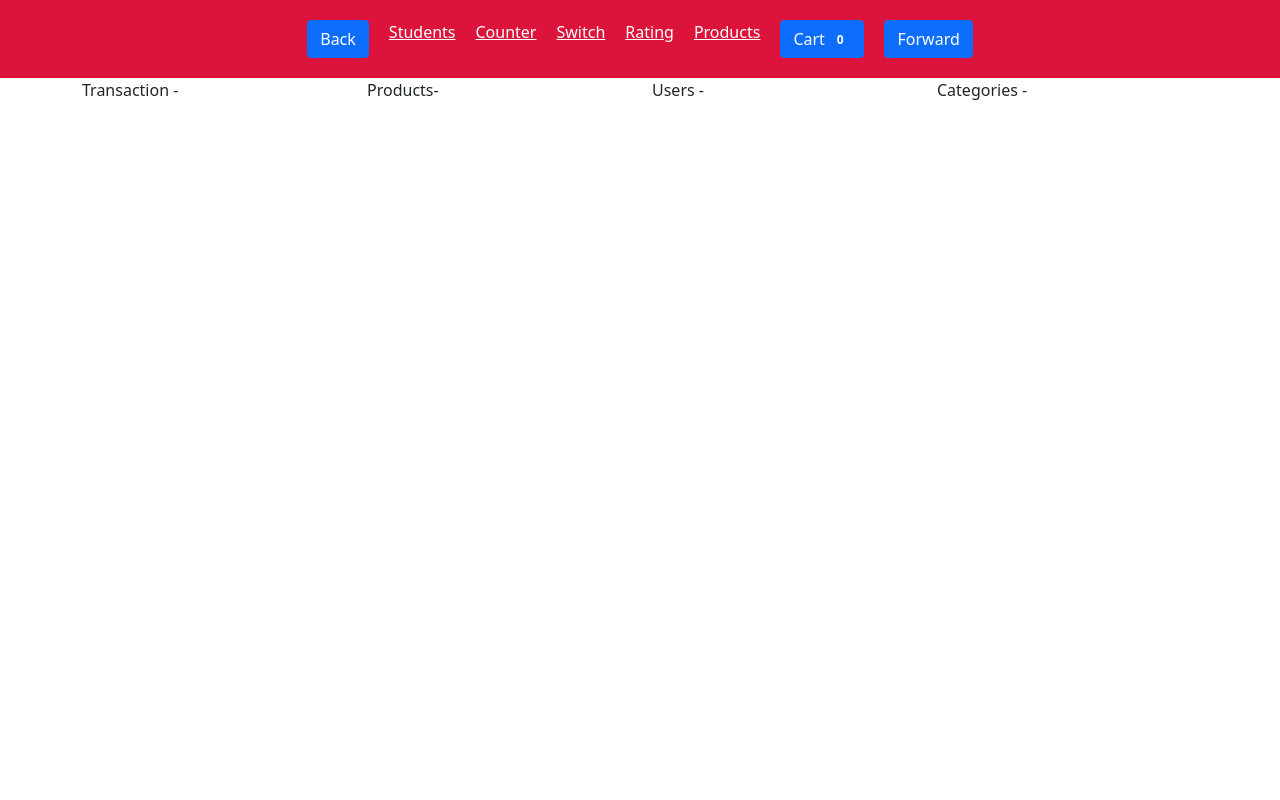
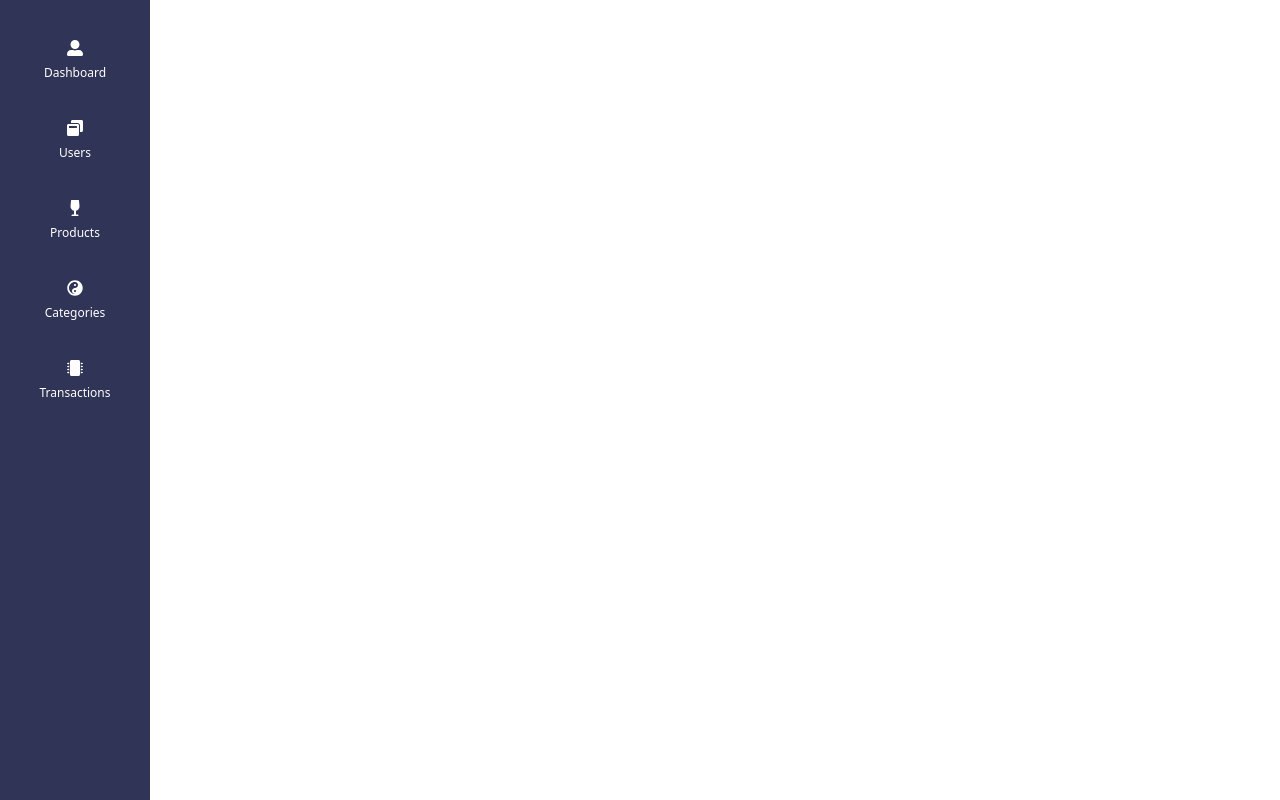
Before and after one commit to nikita8847/react815, a React (Vite) app: page /dashboard in a window 1280 px wide. Built offline with nearby package versions, Linux system fonts and the light colour scheme; no server answers.

Commit message:
Dashboar implementation

```diff
--- a/src/App.jsx
+++ b/src/App.jsx
@@ -25,6 +25,7 @@ import {
   Legend,
 } from "chart.js";
 import Dashboard from "./screens/Dashboard";
+import Sidebar from "./components/sidebar/Sidebar";
 
 export const data = {
   labels: ["January", "February", "March", "April", "May", "June", "July"],
@@ -68,25 +69,14 @@ function App() {
   return (
     <div>
       <CartContext.Provider value={{ cart, setCart }}>
-        <Navbar />
         <Routes>
-          <Route path="/rating" element={<Rating />} />
-          <Route path="/counter" element={<Counter />} />
-          <Route path="/dashboard" element={<Dashboard />} />
-          <Route path="/switch" element={<Switch />} />
-          <Route path="/products">
-            <Route index element={<Products />} />
-            <Route path="new" element={<ProductForm />} />
-            <Route path="new/:id" element={<ProductForm />} />
+          <Route path="/dashboard">
+            <Route index element={<Dashboard />} />
+            <Route path="users" element={<Students />} />
+            <Route path="categories" element={<Switch />} />
+            <Route path="products" element={<Products />} />
+            <Route path="transactions" element={<Counter />} />
           </Route>
-
-          <Route path="/students">
-            <Route index element={<Students />} />
-            <Route path="tasks" element={<Tasks />} />
-            <Route path="single/:id/:loc" element={<Student />} />
-          </Route>
-
-          <Route path="/*" element={<Page404 />} />
         </Routes>
       </CartContext.Provider>
     </div>
--- /dev/null
+++ b/src/components/sidebar/Sidebar.jsx
@@ -0,0 +1,21 @@
+import React from "react";
+import "./sidebar.css";
+import { NavLink } from "react-router-dom";
+import links from "./links";
+
+function Sidebar() {
+  return (
+    <div className="sidebar-wrapper">
+      {links.map(link => (
+        <NavLink key={link.id} to={link.path}>
+          <div class="sidebar-link">
+            {link.icon}
+            <h6>{link.label}</h6>
+          </div>
+        </NavLink>
+      ))}
+    </div>
+  );
+}
+
+export default Sidebar;
--- /dev/null
+++ b/src/components/sidebar/links.jsx
@@ -0,0 +1,22 @@
+import {
+  FaUserAlt,
+  FaWindowRestore,
+  FaWineGlass,
+  FaYinYang,
+  FaMicrochip,
+} from "react-icons/fa";
+
+const links = [
+  { id: 1, label: "Dashboard", path: "/dashboard", icon: <FaUserAlt /> },
+  { id: 2, label: "Users", path: "/users", icon: <FaWindowRestore /> },
+  { id: 3, label: "Products", path: "/products", icon: <FaWineGlass /> },
+  { id: 4, label: "Categories", path: "/categories", icon: <FaYinYang /> },
+  {
+    id: 5,
+    label: "Transactions",
+    path: "/transactions",
+    icon: <FaMicrochip />,
+  },
+];
+
+export default links;
--- /dev/null
+++ b/src/components/sidebar/sidebar.css
@@ -0,0 +1,35 @@
+.sidebar-wrapper{
+    display: flex;
+    flex-direction: column;
+    align-items: center;
+    background-color: #303456;
+    height: 100%;
+    padding: 20px 0;
+}
+.sidebar-wrapper .sidebar-link{
+    height: 80px;
+    width: 100px;
+
+    display: flex;
+    flex-direction: column;
+    justify-content: center;
+    align-items: center;
+    color: white;
+    gap: 10px;
+    border-radius: 10px;
+
+}
+.sidebar-link.active, .sidebar-link:hover{
+    background-color: #EA5179;
+
+}
+
+.sidebar-link h6{
+    font-size: 12px;
+    margin: 0;
+}
+
+.sidebar-wrapper a{
+    text-decoration: none;
+
+}
--- a/src/screens/Dashboard.jsx
+++ b/src/screens/Dashboard.jsx
@@ -1,6 +1,9 @@
 import React, { useEffect, useState } from "react";
 import { Container, Row, Col } from "react-bootstrap";
+import Navbar from "../components/navbar/Navbar";
+import Sidebar from "../components/sidebar/Sidebar";
 import { http } from "../config/axiosConfig";
+import "./dashboard.css";
 
 function Dashboard() {
   const [dashboardData, setDashboardData] = useState(null);
@@ -10,23 +13,12 @@ function Dashboard() {
   console.log(dashboardData);
 
   return (
-    <div>
-      <Container>
-        <Row>
-          <Col lg={3} xs={12}>
-            Transaction - {dashboardData?.transactions}
-          </Col>
-          <Col lg={3} xs={12}>
-            Products- {dashboardData?.products}
-          </Col>
-          <Col lg={3} xs={12}>
-            Users - {dashboardData?.users}
-          </Col>
-          <Col lg={3} xs={12}>
-            Categories - {dashboardData?.categories}
-          </Col>
-        </Row>
-      </Container>
+    <div className="m-dashboard">
+      <div className="m-navbar"></div>
+      <div className="m-sidebar">
+        <Sidebar />
+      </div>
+      <div className="m-main-area"></div>
     </div>
   );
 }
--- /dev/null
+++ b/src/screens/dashboard.css
@@ -0,0 +1,17 @@
+.m-dashboard{
+    display: grid;
+    height: 100vh;
+    grid-template: 100px 1fr  / 150px 1fr;
+    grid-template-areas:
+    "sidebar navbar"
+    "sidebar main";
+}
+.m-dashboard .m-navbar{
+    grid-area: navbar;
+}
+.m-dashboard .m-sidebar{
+    grid-area: sidebar;
+}
+.m-dashboard .m-main-area{
+    grid-area: main;
+}
```
